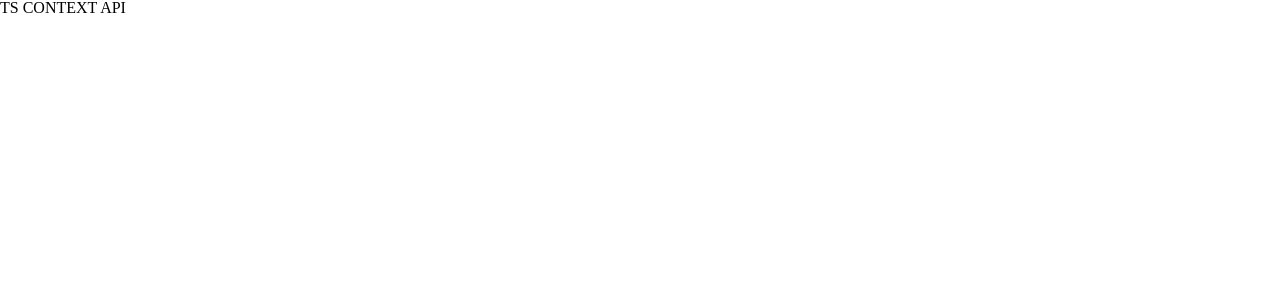
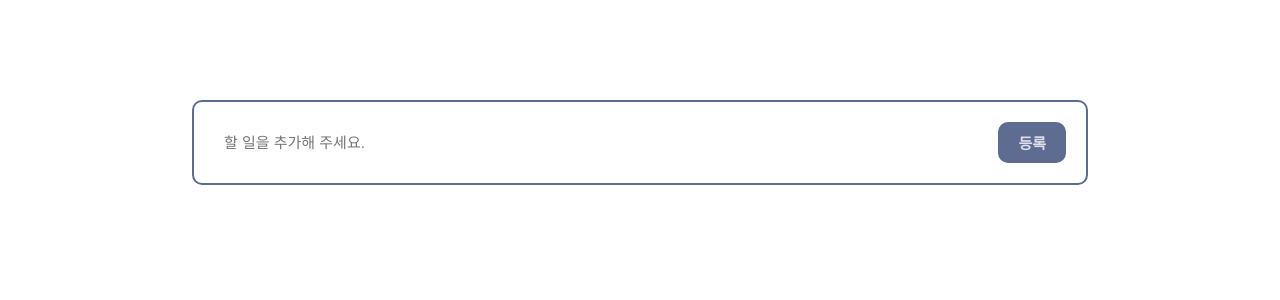
Before and after one commit to yeji0120/TS_ContextApi, a React (Create React App) app: page / in a window 1280 px wide. Shown: the top 300 px of the page. Built offline with nearby package versions, Linux system fonts and the light colour scheme.

Commit message:
TodoForm Component 생성

```diff
--- a/src/App.js
+++ b/src/App.js
@@ -1,7 +1,9 @@
+import TodoForm from 'Components/TodoForm';
+
 function App() {
   return (
     <div className="App">
-      <h1>TS CONTEXT API</h1>
+      <TodoForm />
     </div>
   );
 }
--- /dev/null
+++ b/src/Components/TodoForm.tsx
@@ -0,0 +1,59 @@
+import React, { useState } from 'react';
+import styled from 'styled-components';
+
+const TodoForm = () => {
+  const [value, setValue] = useState<string>('');
+
+  const onSubmit = (event: React.FormEvent): void => {
+    event.preventDefault();
+    setValue('');
+  };
+
+  return (
+    <TodoFormContainer>
+      <TodoFormWrapper onSubmit={onSubmit}>
+        <TodoInput
+          type="text"
+          value={value}
+          placeholder="할 일을 추가해 주세요."
+          onChange={(event) => setValue(event.target.value)}
+        />
+
+        <TodoAddButton>등록</TodoAddButton>
+      </TodoFormWrapper>
+    </TodoFormContainer>
+  );
+};
+
+export default TodoForm;
+
+const TodoFormContainer = styled.section`
+  width: 70%;
+  margin: 0 auto;
+  margin-top: 100px;
+  border: 2px solid ${({ theme }) => theme.colors.gray};
+  border-radius: 10px;
+  padding: 20px;
+`;
+
+const TodoFormWrapper = styled.form`
+  display: flex;
+  justify-content: space-between;
+  align-items: center;
+`;
+
+const TodoInput = styled.input`
+  width: 80%;
+  padding: 10px;
+  font-size: 15px;
+`;
+
+const TodoAddButton = styled.button`
+  padding: 10px 20px;
+  border-radius: 10px;
+  color: ${({ theme }) => theme.colors.white};
+  font-size: 15px;
+  font-weight: 600;
+  background-color: ${({ theme }) => theme.colors.gray};
+  cursor: pointer;
+`;
--- a/src/styles/theme.ts
+++ b/src/styles/theme.ts
@@ -1,6 +1,7 @@
 const colors = {
   red: '#ff5454',
   blue: '#3662f5',
+  white: '#dfdfeb',
   gray: '#5e6c91',
   darkGray: '#354266',
 };
```
